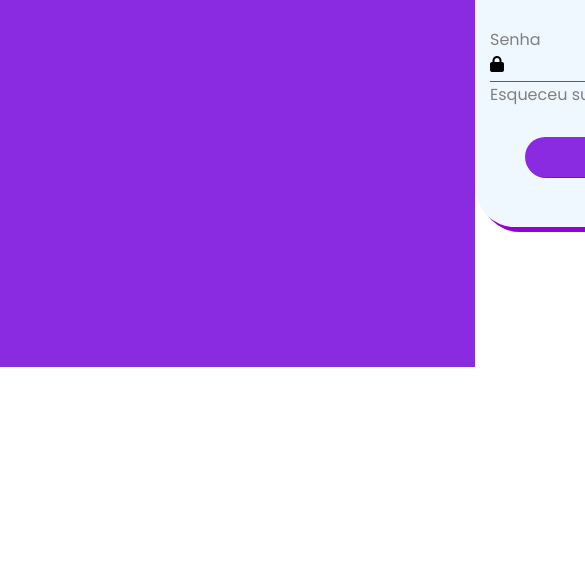
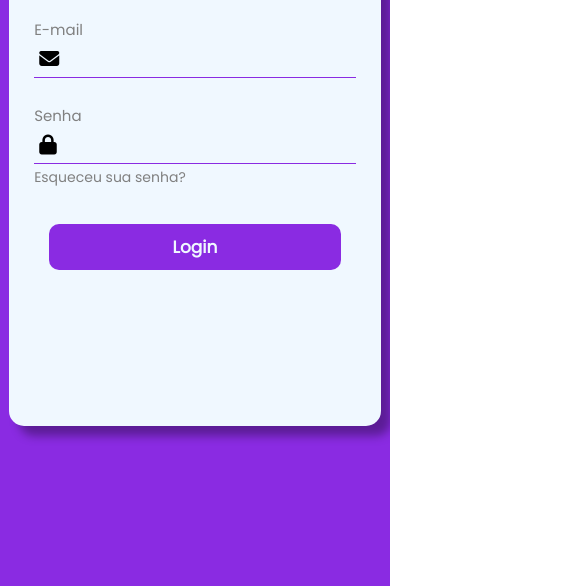
Before and after one commit to DaniTorres2003/interface-login, a plain HTML site: page index.html in a window 390 px wide. Shown: the part 258-844 px from the top of the page, 585 px wide, since content can reach past the window. Drawn offline with Linux system fonts and the light colour scheme.

Commit message:
add-responsividade

```diff
--- a/index.html
+++ b/index.html
@@ -4,7 +4,7 @@
     <meta charset="UTF-8">
     <meta http-equiv="X-UA-Compatible" content="IE=edge">
     <meta name="viewport" content="width=device-width, initial-scale=1.0">
-    <title>Interface de Login</title>
+    <title>Dev</title>
     <link rel="stylesheet" href="style.css">
     <link rel="stylesheet" href="https://cdnjs.cloudflare.com/ajax/libs/font-awesome/6.3.0/css/all.min.css" integrity="sha512-SzlrxWUlpfuzQ+pcUCosxcglQRNAq/DZjVsC0lE40xsADsfeQoEypE+enwcOiGjk/bSuGGKHEyjSoQ1zVisanQ==" crossorigin="anonymous" referrerpolicy="no-referrer" />
 </head>
@@ -13,31 +13,36 @@
         <form class="login-form">
             <div class="login-header">
                 <h2>Login</h2>
+                <i class="fa-solid fa-paperclip"></i>
             </div>
 
-            <div class="input-box">
-                <label for="email">E-mail</label>
-                    <div class="input-field">
-                        <i class="fa-solid fa-envelope"></i>
-                        <input type="email" id="email" name="email">
+            <div class="inputs">
+                <div class="input-box">
+                    <label for="email">
+                        E-mail
+                        <div class="input-field">
+                            <i class="fa-solid fa-envelope"></i>
+                            <input type="email" name="email" id="email">
+                        </div>
+                    </label>
+                </div>
+
+                <div class="input-box">
+                    <label for="password">
+                        Senha
+                        <div class="input-field">
+                            <i class="fa-solid fa-lock"></i>
+                            <input type="password" name="password" id="password">
+                        </div>
+                    </label>
+
+                    <div class="forgot-password">
+                        <a href="/">Esqueceu sua senha?</a>
                     </div>
-
-                <label for="password">Senha</label>
-                    <div class="input-field">
-                        <i class="fa-solid fa-lock"></i>
-                        <input type="password" id="password" name="password">
-                    </div>
-
-                <div class="forgot-password">
-                    <a href="#">
-                        Esqueceu sua senha?
-                    </a>
                 </div>
             </div>
 
-            <div class="login-button">
-                <button type="submit">Login</button>
-            </div>
+            <button>Login</button>
         </form>
     </main>
 </body>
--- a/style.css
+++ b/style.css
@@ -6,75 +6,115 @@
     padding: 0;
 }
 
+html {
+    font-size: 62.5%;
+}
+
+body {
+    font-size: 1.6rem;
+}
+
 .container {
-    height: 525px;
+    height: 100vh;
+    width: 100%;
     background-color: blueviolet;
-    padding-left: 475px;
-    padding-top: 100px;
+    display: flex;
+    align-items: center;
+    justify-content: center;
 }
 
 .login-form {
+    height: 55%;
+    width: 20%;
     background-color: aliceblue;
-    height: 375px;
-    width: 400px;
-    border-radius: 40px;
-    box-shadow: 5px 5px darkviolet;
+    display: flex;
+    flex-direction: column;
+    padding: 3rem 4rem;
+    border-radius: 1.5rem;
+    gap: 3.5rem;
+    box-shadow: 1rem 1rem 1rem rgba(0, 0, 0, 0.336);
 }
 
 .login-header {
-    text-align: center;
-    margin-top: 10px;
-    margin-bottom: 30px;
-    font-size: 22px;
-    padding-top: 10px;
+    display: flex;
+    align-items: center;
+    justify-content:space-between;
+    font-size: 2.2rem;
+}
+
+.inputs {
+    display: flex;
+    flex-direction: column;
+    align-items: center;
+    justify-content: center;
+    gap: 2.5rem;
 }
 
 .input-box {
-    margin-left: 15px;
+    width: 122.5%;
 }
 
-.input-box label {
+.input-box > label {
     color: gray;
+    font-size: 1.5rem;
 }
 
 .input-field {
-    margin-bottom: 30px;
-    border-bottom: 1px solid blueviolet;
-    width: 350px;
+    display: flex;
+    align-items: center;
+    gap: 1rem;
+    padding: 0.5rem;
     cursor: text;
+    border-bottom: 0.1rem solid blueviolet;
 }
 
-.input-field input {
-    border: none;
-    width: 324px;
-    background-color: transparent;
-    outline: 0;
-    padding-left: 5px;
-    padding-bottom: 5px;
-    font-size: 15px;
+.input-field > i {
+    font-size: 2rem;
+    color: black;
 }
 
-.forgot-password {
-    margin-top: -30px;
-    margin-bottom: 30px;
+.input-field > input {
+    border: none;
+    background-color: transparent;
+    width: 100%;
+    font-size: 1.6rem;
+    padding: 0rem 0.5rem;
+    outline: none;
 }
 
-.forgot-password a {
+.forgot-password > a {
     text-decoration: none;
     color: gray;
+    font-size: 1.4rem;
 }
 
-.login-button {
-    text-align: center;
+button {
+    border: none;
+    background-color: blueviolet;
+    color: aliceblue;
+    padding: 1rem;
+    font-size: 1.7rem;
+    border-radius: 1rem;
+    font-weight: bold;
+    cursor: pointer;
 }
 
-.login-button button {
-    background-color: blueviolet;
-    color: antiquewhite;
-    width: 300px;
-    padding: 10px 0px 10px 0px;
-    border: none;
-    border-radius: 30px;
-    box-shadow: 1px 1px darkviolet;
-    cursor: pointer;
+@media (max-width: 950px) {
+    .login-form {
+        height: 55%;
+        width: 60%;
+    }
+    .input-box {
+        width: 107.5%;
+    }
 }
+
+@media (max-width: 450px) {
+    .login-form {
+        height: 55%;
+        width: 75%;
+    }
+    .input-box {
+        width: 110%;
+    }
+}
```
